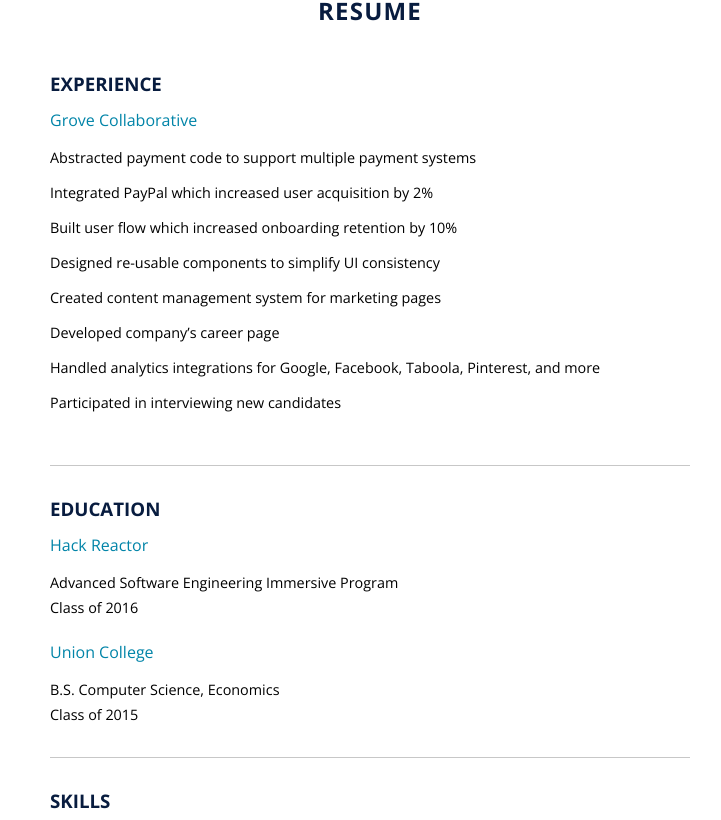
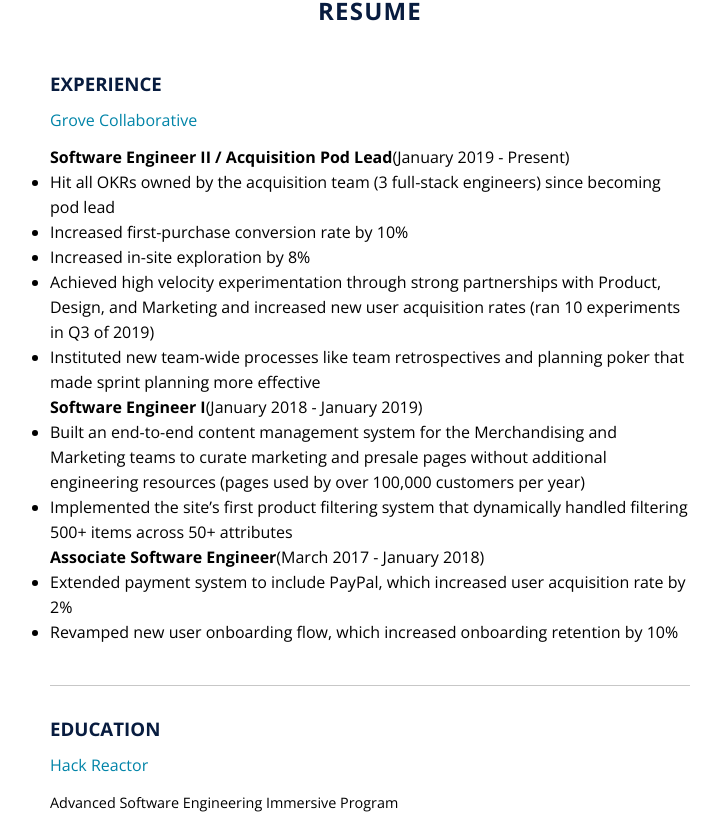
Before and after one commit to ccarey221/conorsportfolio, a React app: page / in a window 1280 px wide. Shown: the part 550-1370 px from the top of the page, without its empty margins (270-991 px from the left). Built offline with nearby package versions, Linux system fonts and the light colour scheme.

Commit message:
update resume

```diff
--- a/src/Components/Body/Education.jsx
+++ b/src/Components/Body/Education.jsx
@@ -12,14 +12,24 @@
             <div className='appSection eduApp experience'>
               <h3>EXPERIENCE</h3>
               <h4>Grove Collaborative</h4>
-              <p>Abstracted payment code to support multiple payment systems</p>
-              <p>Integrated PayPal which increased user acquisition by 2%</p>
-              <p>Built user flow which increased onboarding retention by 10%</p>
-              <p>Designed re-usable components to simplify UI consistency</p>
-              <p>Created content management system for marketing pages</p>
-              <p>Developed company’s career page</p>
-              <p>Handled analytics integrations for Google, Facebook, Taboola, Pinterest, and more</p>
-              <p>Participated in interviewing new candidates</p>
+              <strong>Software Engineer II / Acquisition Pod Lead</strong><span>(January 2019 - Present)</span>
+              <ul>
+                <li>Hit all OKRs  owned by the acquisition team (3 full-stack engineers) since becoming pod lead</li>
+                <li>Increased first-purchase conversion rate by 10%</li>
+                <li>Increased in-site exploration by 8%</li>
+                <li>Achieved high velocity experimentation through strong partnerships with Product, Design, and Marketing and increased new user acquisition rates (ran 10 experiments in Q3 of 2019)</li>
+                <li>Instituted new team-wide processes like team retrospectives and planning poker that made sprint planning more effective</li>
+              </ul>
+              <strong>Software Engineer I</strong><span>(January 2018 - January 2019)</span>
+              <ul>
+                <li>Built an end-to-end content management system for the Merchandising and Marketing teams to curate marketing and presale pages without additional engineering resources (pages used by over 100,000 customers per year)</li>
+                <li>Implemented the site’s first product filtering system that dynamically handled filtering 500+ items across 50+ attributes</li>
+              </ul>
+              <strong>Associate Software Engineer</strong><span>(March 2017 - January 2018)</span>
+              <ul>
+                <li>Extended payment system to include PayPal, which increased user acquisition rate by 2%</li>
+                <li>Revamped new user onboarding flow, which increased onboarding retention by 10%</li>
+              </ul>
             </div>
             <h3>EDUCATION</h3>
             <h4>Hack Reactor</h4>
```
